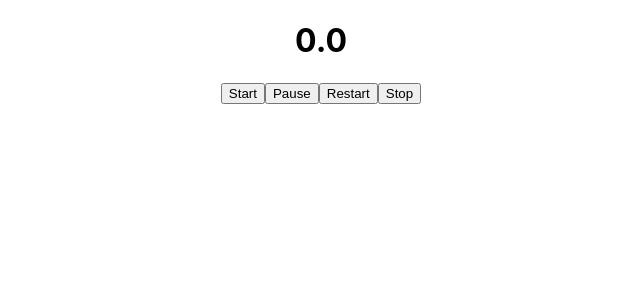
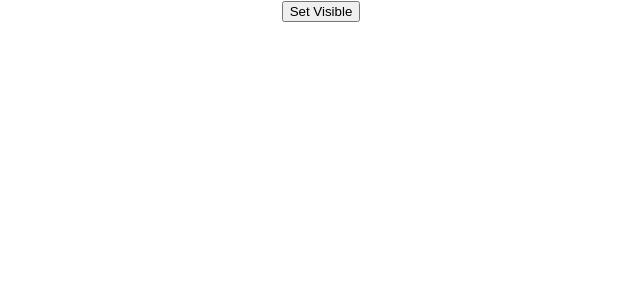
Before and after one commit to horatiupopan/counter, a React (Create React App) app: page / in a window 1280 px wide. Shown: the top 300 px of the page, without its empty margins (319-959 px from the left). Built offline with nearby package versions, Linux system fonts and the light colour scheme.

Commit message:
with componentWillUnmount

```diff
--- a/src/App.js
+++ b/src/App.js
@@ -2,11 +2,14 @@ import logo from './logo.svg';
 import './App.css';
 import Counter from './counter.js';
 import { ReactDOM } from 'react';
+import { useState } from 'react';
 
 function App() {
+  const [isVisible, setIsVisible] = useState(false);
   return (
     <div className="App">
-      <Counter />
+      <button onClick={() => setIsVisible(!isVisible)}>Set Visible</button>
+      {isVisible && <Counter/>}
     </div>
   );
 }
--- a/src/counter.js
+++ b/src/counter.js
@@ -14,6 +14,7 @@ class Counter extends React.Component {
         clearInterval(this.interval);
         this.interval = setInterval(() => {
             this.setState(currentState => ({value: currentState.value + 0.1}));
+            console.log("bau");
         }, 100);
     }
 
@@ -28,6 +29,10 @@ class Counter extends React.Component {
     stop() {
         this.pause();
         this.restart();
+    }
+
+    componentWillUnmount() {
+        clearInterval(this.interval);
     }
 
     render() {
```
